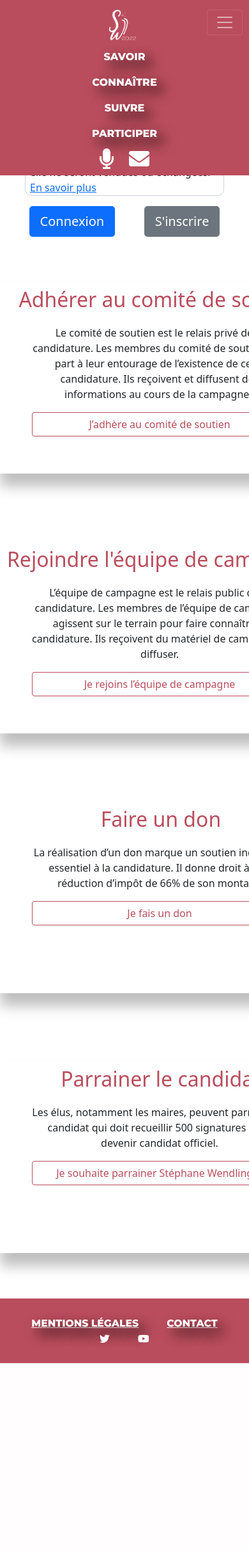
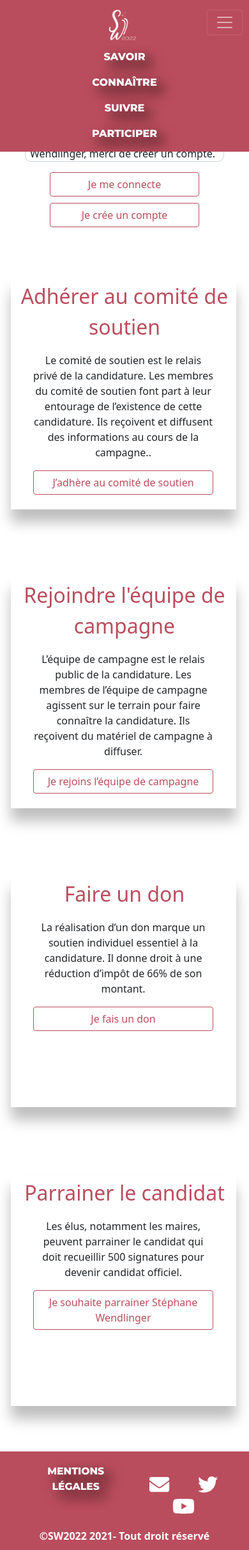
Before and after one commit to Jilvo/sw2022, a Django app: page /participer in a window 390 px wide; the page is wider, and only the part inside the window is pictured. Shown: that part at 64% size. Before the commit the page ends 2130 px from the top of that part, so only its background shows below. Run offline with Django 3.2, Linux system fonts and the light colour scheme; some libraries are stand-ins or nearby versions.

Commit message:
responsive change

```diff
--- a/actus/static/css/styles_changes.css
+++ b/actus/static/css/styles_changes.css
@@ -22,7 +22,6 @@ footer
   width: 100%;
   position: relative;
   bottom: 0px;
-  display: flex;
 }
 
 footer a
@@ -169,7 +168,6 @@ background: #F44336;
     .embedresize iframe {
     top: 0;
     left: 0;
-    width: 100%;
     }
 
 .scroll_div{
@@ -184,7 +182,13 @@ background: #F44336;
     padding-left: 100px;
     padding-right: 100px;
 }
+@media only screen and (max-width: 1000px) {
+    .space_padding{
+        padding-left: 10px;
+        padding-right: 10px;
 
+    }
+}
 .button_connaitre{
     margin-left: auto;
     margin-right: auto;
@@ -213,6 +217,17 @@ background: #F44336;
     display: flex !important;
     flex-direction: row;
     justify-content: space-evenly;
+}
+
+@media only screen and (max-width: 1000px) {
+    .contact_send_page{
+        width: 60%;
+        margin: auto;
+        margin-bottom: 10px;
+        display: flex !important;
+        flex-direction: row;
+        justify-content: space-evenly;
+    }
 }
 .not_dispo{
     color: grey !important;
@@ -249,10 +264,22 @@ background: #F44336;
 }
 
 .yt_video{
-    /* width: 40vw;  */
-    /* height: 22.5vw; */
-    width: 960px;
-    height: 540px;
+    width: 61vw;
+    height: 34.5vw;
+    /* width: 960px;
+    height: 540px; */
+}
+@media only screen and (max-width: 1000px) {
+    .yt_video{
+    width: 75vw;
+    height: 42.5vw;
+    }
+}
+@media only screen and (max-width: 500px) {
+    .yt_video{
+    width: 89vw;
+    height: 54.5vw;
+    }
 }
 .link_hidden{
     text-decoration: inherit;
@@ -319,6 +346,18 @@ background: #F44336;
     margin-top: 50px;
     margin-right: 1%;
 }
+@media only screen and (max-width: 500px) {
+    .div_participer{
+        width: 353px;
+        height: 361px;
+    }
+}
+@media only screen and (max-width: 500px) {
+    .button_send_participer{
+        width: 80%;
+    }
+}
+
 .div_signup{
     height: 400px !important;
 }
@@ -330,6 +369,12 @@ background: #F44336;
     justify-content: space-evenly;
     flex-direction: row;
     margin-bottom: 20px;
+}
+
+@media only screen and (max-width: 900px) {
+    .button_display{
+        flex-direction: column;
+    }
 }
 .form_signup{
     margin-bottom: 10px !important;
--- a/actus/static/js/scripts.js
+++ b/actus/static/js/scripts.js
@@ -0,0 +1,28 @@
+function generate() {
+    var email = $('#email').val();
+    var subject = $('#subject').val();
+    var body = $('#message').val();
+
+    var mailto = 'mailto:' + email;
+    var params = {};
+    if (subject) {
+      params.subject = subject;
+    }
+    if (body) {
+      params.body = body;
+    }
+    if (params) {
+      mailto += '?' + $.param(params);
+    }
+
+    var $output = $('#output');
+    $output.val(mailto);
+    $output.focus();
+    $output.select();
+    document.execCommand('copy');
+  }
+
+  $(document).ready(function() {
+    $('#send').on('click', generate);
+    console.log(generate)
+  });
--- a/actus/templates/base.html
+++ b/actus/templates/base.html
@@ -35,10 +35,6 @@
                         <li class="nav-item">
                             <a class="nav-link yellow_title shadow_title montserrat" href="participer" id="participer">PARTICIPER</a>
                         </li>
-                        <li style="text-align: center;margin-top: -7px;">
-                            <a href=""><i style="margin-top: 10px; margin-right: 20px;" class="fas fa-microphone fa-2x yellow_title" title="Ecouter les podcasts"></i></a>
-                            <a href="contacte"><i style="margin-top: 10px;" class="fas fa-envelope fa-2x yellow_title" title="Envoyer un message au candidat"></i></a>
-                        </li>
                         {% if user.is_authenticated %}
                         <li class="nav-item">
                             <a class="nav-link yellow_title shadow_title montserrat" href="">BONJOUR, {{user}}</a>
@@ -56,12 +52,16 @@
         <!-- Footer -->
         </body>
         <footer class="text-center text-lg-start ">
-            <div style="margin: 0 auto;" class="text-center p-3 ">
-              <a class="montserrat" href="mentions_legales">Mentions légales</a>
-              <a class="montserrat" href="contacte">Contact</a>
-                <a href="https://twitter.com/StephWendlinger"><i class="fab fa-twitter"></i></a>
-                <a href="#"><i class="fab fa-youtube"></i></a>
+            <div style="margin: 0 auto;display: flex;
+            justify-content: space-evenly;" class="text-center p-3 ">
+                <a class="nav-link yellow_title shadow_title montserrat" href="mentions_legales">Mentions légales</a>
+                <div>
+                    <a href="contacte"><i style="margin-top: 10px;" class="fas fa-envelope fa-2x yellow_title" title="Envoyer un message au candidat"></i></a>
+                    <a href="https://twitter.com/StephWendlinger"><i class="fab fa-twitter fa-2x yellow_title"></i></a>
+                    <a href="https://www.youtube.com/channel/UCtFSsdWnD9hZTvnTMGbkn3g"><i class="fab fa-youtube fa-2x yellow_title"></i></a>
+                </div>
             </div>
+            <p style="text-align: center; margin-bottom: 0px !important;" class="yellow_title">©SW2022 2021- Tout droit réservé</p>
           </footer>
 
           <script src="https://use.fontawesome.com/releases/v5.13.0/js/all.js" crossorigin="anonymous"></script>
--- a/actus/templates/index.html
+++ b/actus/templates/index.html
@@ -28,8 +28,7 @@
     </h2>
     <div id="collapse_{{actu.id}}" class="home_column accordion-collapse collapse {{actu.ouvert_par_defaut}}" aria-labelledby="heading_{{actu.id}}" data-bs-parent="#accordionExample">
       <div style="display: inline-table;" class="accordion-body embedresize">
-          <iframe style="    width: 40vw;
-          height: 22.5vw;" class="yt_video" src="{{actu.link_yt}}" title="YouTube video player" frameborder="0" allow="accelerometer; autoplay; clipboard-write; encrypted-media; gyroscope; picture-in-picture" allowfullscreen>
+          <iframe class="yt_video" src="{{actu.link_yt}}" title="YouTube video player" frameborder="0" allow="accelerometer; autoplay; clipboard-write; encrypted-media; gyroscope; picture-in-picture" allowfullscreen>
           </iframe>
     </div>
       <a style="display: flex; text-decoration: none !important;" href="{{actu.link_pdf}}" target="_blank"><button type="button" class="btn btn-outline-primary button_connaitre">Voir le PDF</button></a>
--- a/manage_user/templates/participer.html
+++ b/manage_user/templates/participer.html
@@ -1,16 +1,15 @@
 {% extends "base.html" %}
 {% load static %}
 {% block content %}
-
-<p style="    margin-top: 78px;
+<img style="margin-top: 78px;" class="banner" src="{% static 'assets/banner_crop.jpg' %}">
+<p style="margin-top: 10px;
 width: 80%;
 margin-left: auto;
 margin-right: auto;
 border: 1px solid #ced4da;
 border-radius: 10px;
 padding-top: 10px;
-padding-left: 7px;"> Pour participer à la campagne et soutenir la candidature de Stéphane Wendligner, inscriveez vous. Les données recueillies ne seront utilisées par les personnes dûment autorisées que le temps
-    de la campagne ; elles seront ensuite détruites. En aucun cas , elle ne seront vendues ou échangées. <a href="contact"> En savoir plus</a>
+padding-left: 7px;"> Pour participer à la campagne et soutenir la candidature de Stéphane Wendlinger, merci de créer un compte.
 </p>
 {% if user.is_authenticated %}
 <form action="{% url 'logout' %}" method="POST">
@@ -22,8 +21,8 @@ padding-left: 7px;"> Pour participer à la campagne et soutenir la candidature d
 </li> -->
 {% else %}
 <div class="button_display">
-    <a class="link_hidden" href="login"><button type="button" class="btn btn-primary btn-lg">Connexion</button></a>
-    <a class="link_hidden" href="signup"><button type="button" class="btn btn-secondary btn-lg">S'inscrire</button></a>
+    <a class="link_hidden" href="login"><button type="button" class="btn btn-outline-primary button_connaitre contact_send_page contact_send">Je me connecte</button></a>
+    <a class="link_hidden" href="signup"><button type="button" class="btn btn-outline-primary button_connaitre contact_send_page contact_send">Je crée un compte</button></a>
     </div>
 {% endif %}
 <div class="participer_flex">
@@ -34,7 +33,7 @@ padding-left: 7px;"> Pour participer à la campagne et soutenir la candidature d
         margin-right: auto;">Le comité de soutien est le relais privé de la candidature.
           Les membres du comité de soutien font part à leur entourage de l’existence de cette
           candidature. Ils reçoivent et diffusent des informations au cours de la campagne..</p>
-        <button style="margin-top: 10px;" type="submit" class="btn btn-outline-primary button_connaitre contact_send ">J’adhère au comité de soutien </button>
+        <button style="margin-top: 10px;" type="submit" class="btn btn-outline-primary button_connaitre button_send_participer contact_send ">J’adhère au comité de soutien </button>
     </div>
     <div class="div_participer">
         <p class="home_article size_title participer_title">Rejoindre l'équipe de campagne</p>
@@ -43,7 +42,7 @@ padding-left: 7px;"> Pour participer à la campagne et soutenir la candidature d
         margin-right: auto;">L’équipe de campagne est le relais public de la candidature.
           Les membres de l’équipe de campagne agissent sur le terrain pour faire connaître la
           candidature. Ils reçoivent du matériel de campagne à diffuser.</p>
-        <button style="margin-top: 10px;" type="submit" class="btn btn-outline-primary button_connaitre contact_send ">Je rejoins l’équipe de campagne</button>
+        <button style="margin-top: 10px;" type="submit" class="btn btn-outline-primary button_connaitre button_send_participer contact_send ">Je rejoins l’équipe de campagne</button>
     </div>
     <div class="div_participer">
         <p class="home_article size_title participer_title">Faire un don</p>
@@ -68,7 +67,7 @@ padding-left: 7px;"> Pour participer à la campagne et soutenir la candidature d
         </div>
       </div> -->
         <!-- <button style="margin-top: 10px;" type="submit" class="btn btn-outline-primary button_connaitre contact_send ">Envoyer</button> -->
-        <button style="margin-top: 10px;" type="submit" class="btn btn-outline-primary button_connaitre contact_send ">Je fais un don</button>
+        <button style="margin-top: 10px;" type="submit" class="btn btn-outline-primary button_connaitre button_send_participer contact_send ">Je fais un don</button>
 
       </div>
     <div class="div_participer">
@@ -76,7 +75,7 @@ padding-left: 7px;"> Pour participer à la campagne et soutenir la candidature d
         <p style="text-align: center;width: 80%;
         margin-left: auto;
         margin-right: auto;">Les élus, notamment les maires, peuvent parrainer le candidat qui doit recueillir 500 signatures pour devenir candidat officiel.</p>
-        <button style="margin-top: 10px;" type="submit" class="btn btn-outline-primary button_connaitre contact_send ">Je souhaite parrainer Stéphane Wendlinger </button>
+        <button style="margin-top: 10px;" type="submit" class="btn btn-outline-primary button_connaitre button_send_participer contact_send ">Je souhaite parrainer Stéphane Wendlinger </button>
     </div>
 </div>
 
--- a/sw2022/settings.py
+++ b/sw2022/settings.py
@@ -95,8 +95,8 @@ DATABASES = {
     "default": {
         "ENGINE": "django.db.backends.postgresql_psycopg2",
         "NAME": "sw2022",
-        "USER": "jilvo ",
-        "PASSWORD": "dijo2112",
+        "USER": "postgres",
+        "PASSWORD": "root",
         "HOST": "localhost",
     }
 }
```
Also changed, not shown: actus/templates/connaitre.html (+14 -15 lines), actus/templates/suivre.html (+11 -11 lines), manage_user/templates/contact.html (+8 -7 lines).
